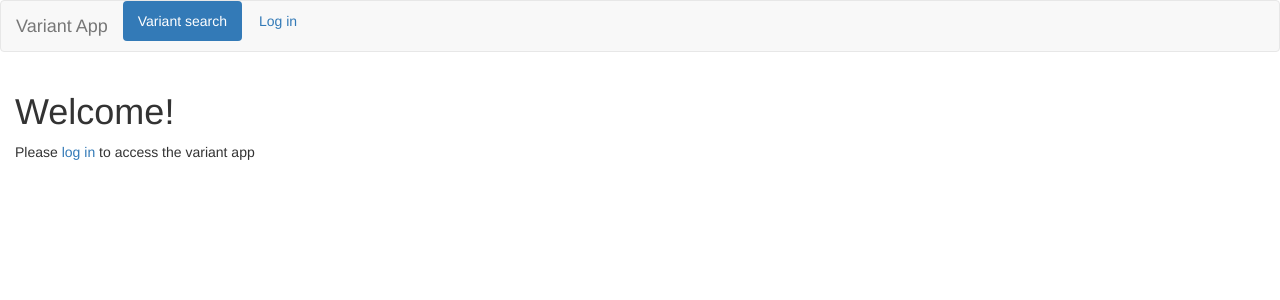
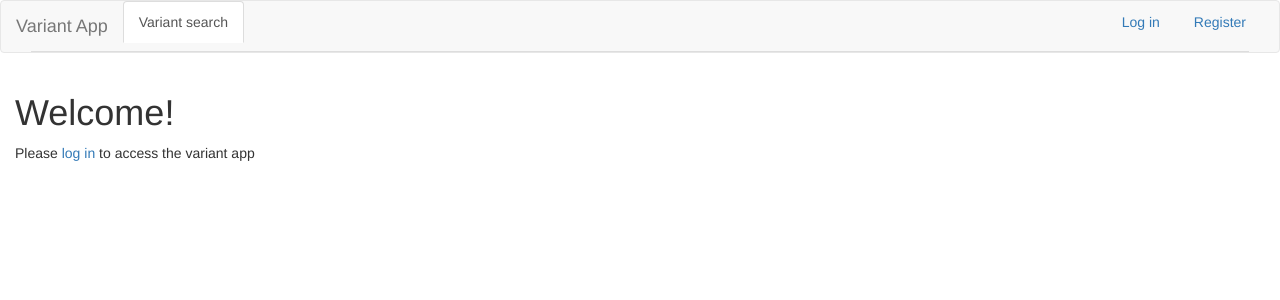
Before and after one commit to stefpiatek/mongo-variants, a Flask app: page / in a window 1280 px wide. Shown: the top 300 px of the page. Run offline with Flask 2, Linux system fonts and the light colour scheme; some libraries are stand-ins or nearby versions.

Commit message:
Make navbar prettier

```diff
--- a/app/templates/base.html
+++ b/app/templates/base.html
@@ -24,18 +24,17 @@
           <span class="navbar-brand">Variant App</span>
         </div>
         <div class="navbar-collapse collapse" >
-          <ul class="nav nav-pills navbar-static-top">
+          <ul class="nav nav-tabs navbar-static-top">
             <li class="active">
-              <a href="/search" title="Variant search">Variant search</a>
+              <a href="{{ url_for('variants.search') }}" title="Variant search">Variant search</a>
             </li>
-                  {% if current_user.is_authenticated %}
-            <li class="navbar-right"><a href="/logout" title="Log out">Log out</a></li>
-            <li class="navbar-text navbar-right">Hello, {{ current_user.email }}</li>
-                   {% else %}
-                   <li><a href="/login" title="Log in">Log in</a></li>
-
-
-                  {% endif %}
+              {% if current_user.is_authenticated %}
+                <li class="navbar-right"><a href="/logout" title="Log out">Log out</a></li>
+                <li class="navbar-text navbar-right">Hello, {{ current_user.email }}</li>
+              {% else %}
+                 <li class="navbar-right"><a href="/register" title="Register">Register</a></li>
+                 <li class="navbar-right"><a href="/login" title="Log in">Log in</a></li>
+              {% endif %}
 
 
           </ul>
```
